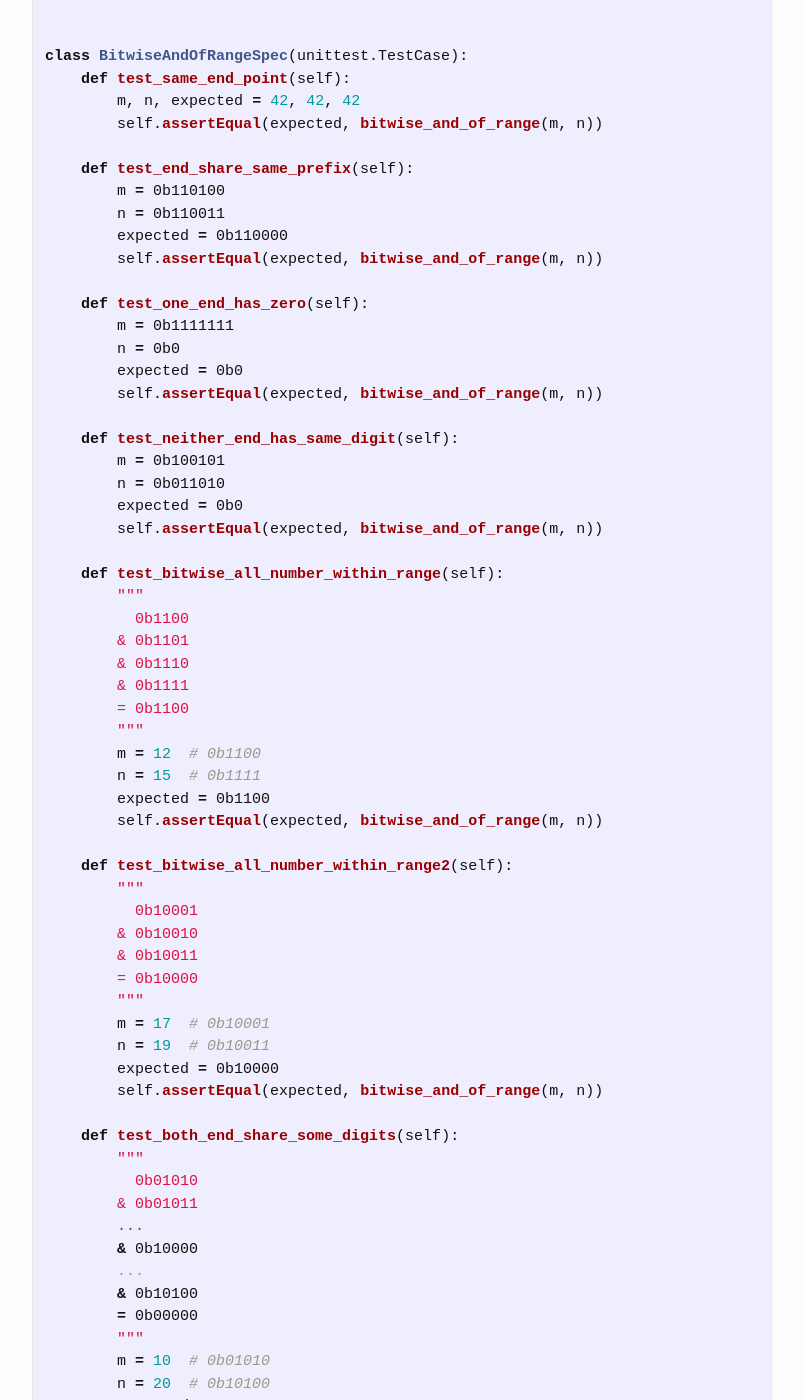
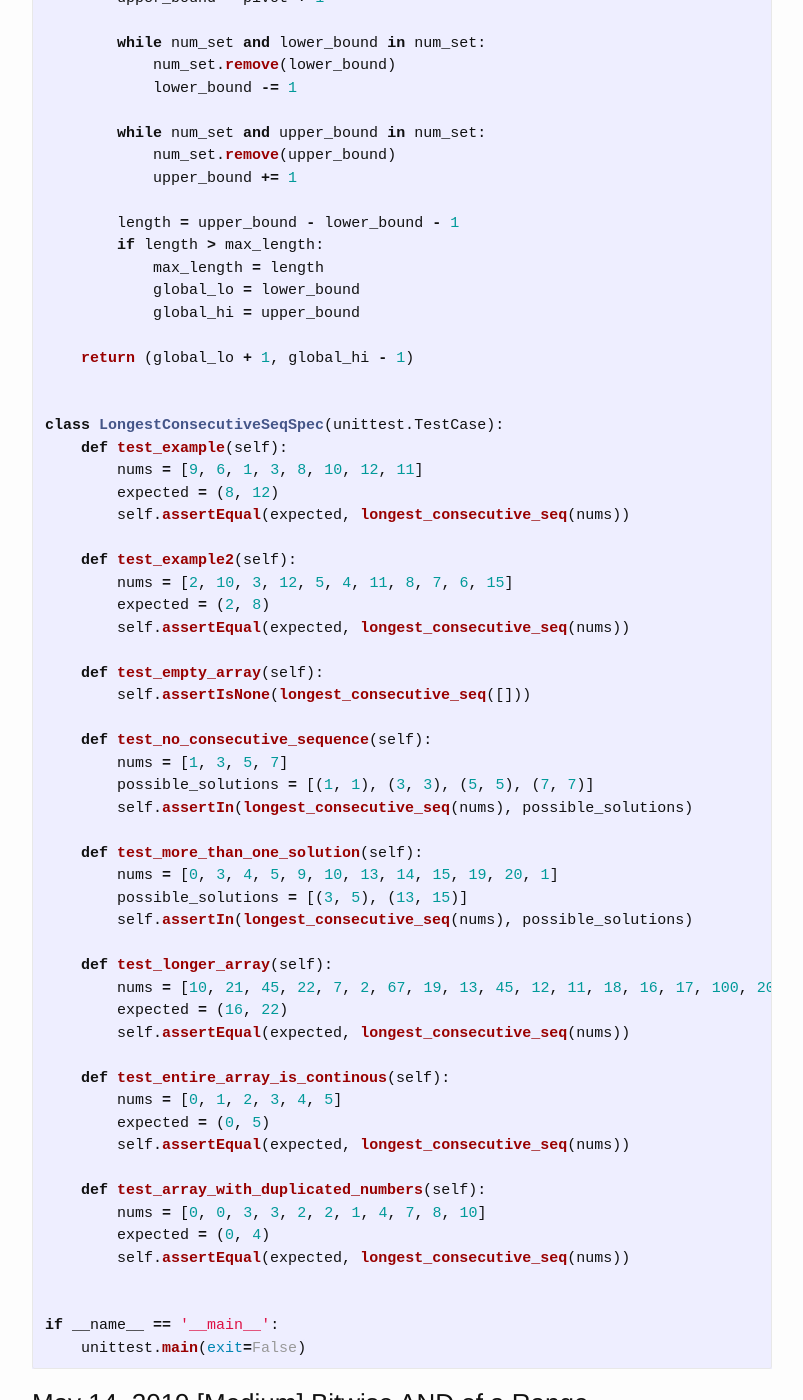
Before and after one commit to trsong/trsong.github.io, a Jekyll site: the page built from _posts/2020-05-01-DailyQuestionsMay.md, in a window 1280 px wide and 1400 px high, scrolled down 1733 px. Shown: the whole window, without its empty margins (238-1041 px from the left). Built offline with Jekyll 4.4.1, drawn with Linux system fonts in a browser that asks for light colours; some of the changed text lies outside the part shown.

Commit message:
Add Solution to May 15 Question

````diff
--- a/_posts/2020-05-01-DailyQuestionsMay.md
+++ b/_posts/2020-05-01-DailyQuestionsMay.md
@@ -33,11 +33,98 @@ You should return the following, as a string:
 ```
 -->
 
+
+### May 16, 2019 LC 394 \[Medium\] Decode String
+---
+> **Question:** Given a string with a certain rule: `k[string]` should be expanded to string `k` times. So for example, `3[abc]` should be expanded to `abcabcabc`. Nested expansions can happen, so `2[a2[b]c]` should be expanded to `abbcabbc`.
+
+
 ### May 15, 2019 \[Medium\] Longest Consecutive Sequence in an Unsorted Array
 ---
 > **Question:** Given an array of integers, return the largest range, inclusive, of integers that are all included in the array.
 >
 > For example, given the array `[9, 6, 1, 3, 8, 10, 12, 11]`, return `(8, 12)` since `8, 9, 10, 11, and 12` are all in the array.
+
+**My thoughts:** We can use BFS to find max length of consecutive sequence. Two number are neighbor if they differ by 1. Thus for any number we can scan though its left-most and right-most neighbor recursively.
+
+**Solution with BFS:** [https://repl.it/@trsong/Longest-Consecutive-Sequence-in-an-Unsorted-Array](https://repl.it/@trsong/Longest-Consecutive-Sequence-in-an-Unsorted-Array)
+```py
+import unittest
+
+def longest_consecutive_seq(nums):
+    if not nums:
+        return None
+
+    num_set = set(nums)
+    max_length = 0
+    global_lo = global_hi = 0
+
+    while num_set:
+        pivot = next(iter(num_set))
+        num_set.remove(pivot)
+        lower_bound = pivot - 1
+        upper_bound = pivot + 1
+
+        while num_set and lower_bound in num_set:
+            num_set.remove(lower_bound)
+            lower_bound -= 1
+
+        while num_set and upper_bound in num_set:
+            num_set.remove(upper_bound)
+            upper_bound += 1
+
+        length = upper_bound - lower_bound - 1
+        if length > max_length:
+            max_length = length
+            global_lo = lower_bound
+            global_hi = upper_bound
+
+    return (global_lo + 1, global_hi - 1)
+
+
+class LongestConsecutiveSeqSpec(unittest.TestCase):
+    def test_example(self):
+        nums = [9, 6, 1, 3, 8, 10, 12, 11]
+        expected = (8, 12)
+        self.assertEqual(expected, longest_consecutive_seq(nums))
+
+    def test_example2(self):
+        nums = [2, 10, 3, 12, 5, 4, 11, 8, 7, 6, 15]
+        expected = (2, 8)
+        self.assertEqual(expected, longest_consecutive_seq(nums))
+
+    def test_empty_array(self):
+        self.assertIsNone(longest_consecutive_seq([]))
+
+    def test_no_consecutive_sequence(self):
+        nums = [1, 3, 5, 7]
+        possible_solutions = [(1, 1), (3, 3), (5, 5), (7, 7)]
+        self.assertIn(longest_consecutive_seq(nums), possible_solutions)
+
+    def test_more_than_one_solution(self):
+        nums = [0, 3, 4, 5, 9, 10, 13, 14, 15, 19, 20, 1]
+        possible_solutions = [(3, 5), (13, 15)]
+        self.assertIn(longest_consecutive_seq(nums), possible_solutions)
+
+    def test_longer_array(self):
+        nums = [10, 21, 45, 22, 7, 2, 67, 19, 13, 45, 12, 11, 18, 16, 17, 100, 201, 20, 101]
+        expected = (16, 22)
+        self.assertEqual(expected, longest_consecutive_seq(nums))
+
+    def test_entire_array_is_continous(self):
+        nums = [0, 1, 2, 3, 4, 5]
+        expected = (0, 5)
+        self.assertEqual(expected, longest_consecutive_seq(nums))
+
+    def test_array_with_duplicated_numbers(self):
+        nums = [0, 0, 3, 3, 2, 2, 1, 4, 7, 8, 10]
+        expected = (0, 4)
+        self.assertEqual(expected, longest_consecutive_seq(nums))
+
+
+if __name__ == '__main__':
+    unittest.main(exit=False)
+```
 
 
 ### May 14, 2019 \[Medium\] Bitwise AND of a Range
````
